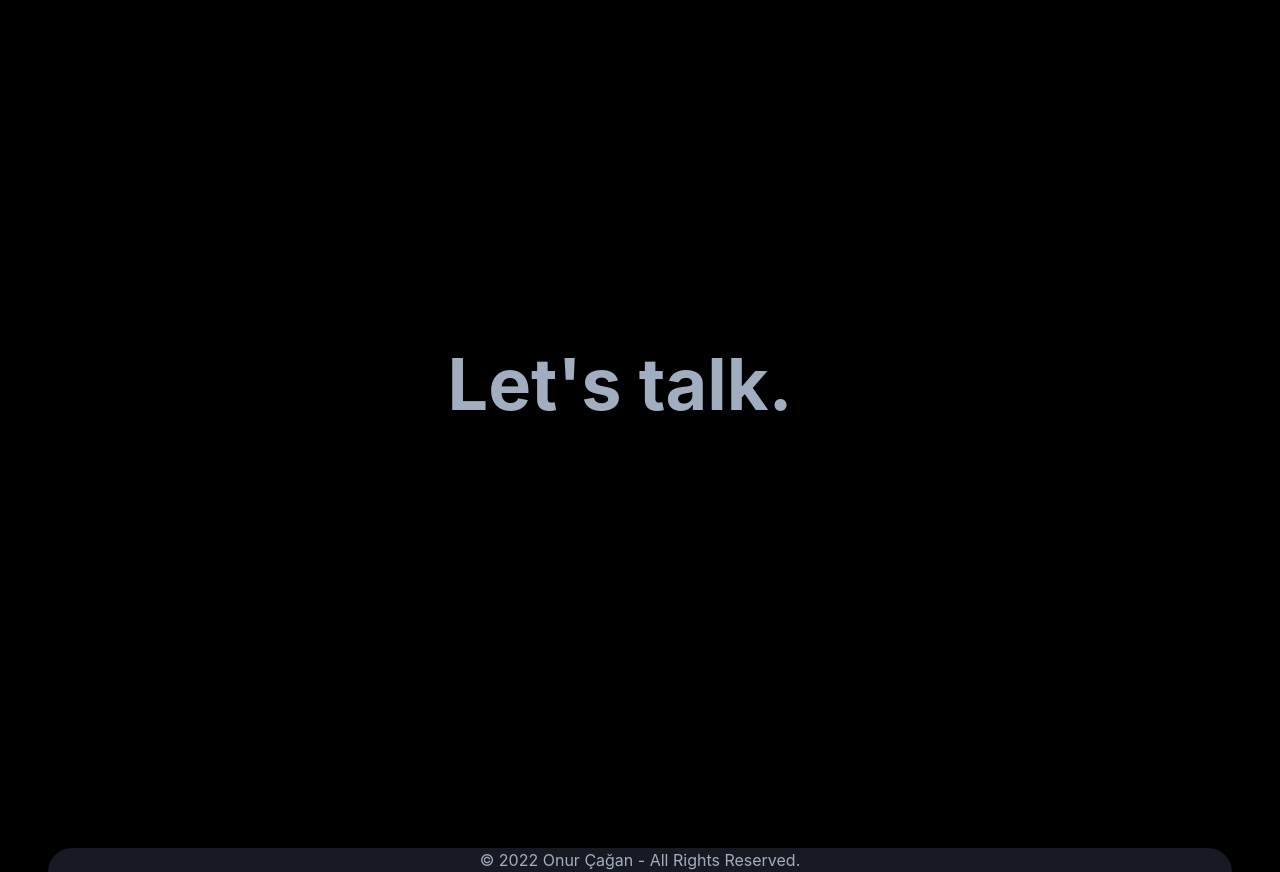
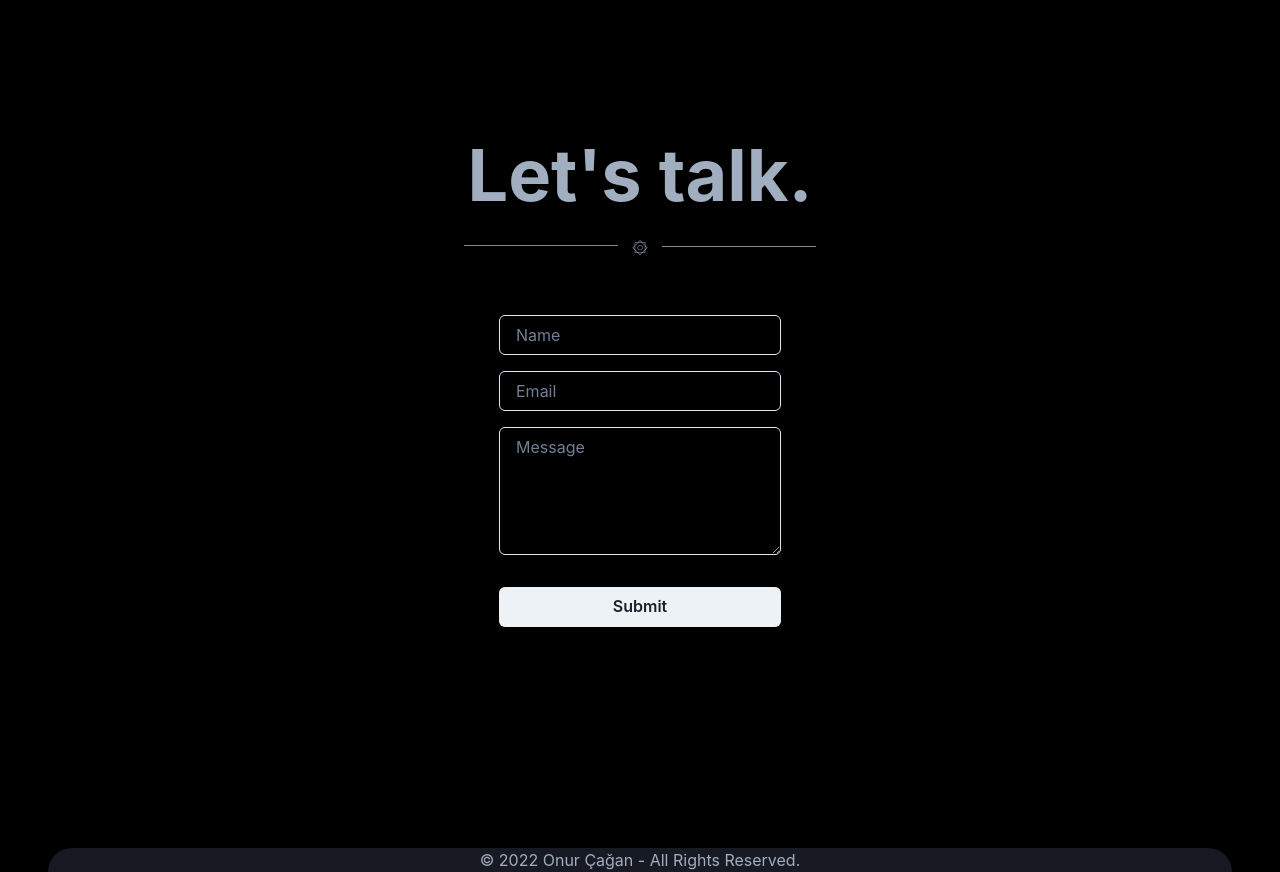
Before and after one commit to onurcagan/portfolio-site, a Next.js app: page / in a window 1280 px wide. Shown: the part 1600-2472 px from the top of the page. Built offline with nearby package versions, Linux system fonts and the light colour scheme.

Commit message:
worked on contactme section

```diff
--- a/src/components/ContactMe.tsx
+++ b/src/components/ContactMe.tsx
@@ -1,13 +1,25 @@
-import { Box, Center, Flex, Text } from '@chakra-ui/react'
+import { Button, Center, Divider, Flex, Input, Stack, Text, Textarea } from '@chakra-ui/react'
 
 export const ContactMe = () => {
   return (
     <Center height={'100vh'} rounded="3xl" mx={'3rem'} mb="3rem">
-      <Flex flexDirection={'column'} mb={'1rem'} mx={['5rem', null, null, '20rem']}>
-        <Center>
-          <Text as="b" fontSize={'7xl'} mb={'1rem'} mr="10" color={'gray.400'} textAlign={'center'}>
-            Let&apos;s talk.
-          </Text>
+      <Flex flexDirection={'column'} mb={'1rem'} mx={['5rem', null, null, '20rem']} alignItems="center">
+        <Text as="b" fontSize={'7xl'} mb={'3rem'} color={'gray.400'}>
+          Let&apos;s talk.
+        </Text>
+        <Divider color={'gray.400'} mt="-2rem" mb={'2rem'} mr="auto" ml="1rem" w="40%" />
+        <Divider color={'gray.400'} mt="-2rem" mb={'2rem'} ml="auto" mr="1rem" w="40%" />
+        <Text color={'gray.400'} mt="7.1rem" position="absolute">
+          ۞
+        </Text>
+
+        <Center rounded={'md'} boxSize={'sm'}>
+          <Flex flexDir={'column'} gap="1rem">
+            <Input color="gray.400" placeholder="Name"></Input>
+            <Input color="gray.400" placeholder="Email"></Input>
+            <Textarea color="gray.400" placeholder="Message" h="8rem" maxH="15rem"></Textarea>
+            <Button mt="1em">Submit</Button>
+          </Flex>
         </Center>
       </Flex>
     </Center>
```
